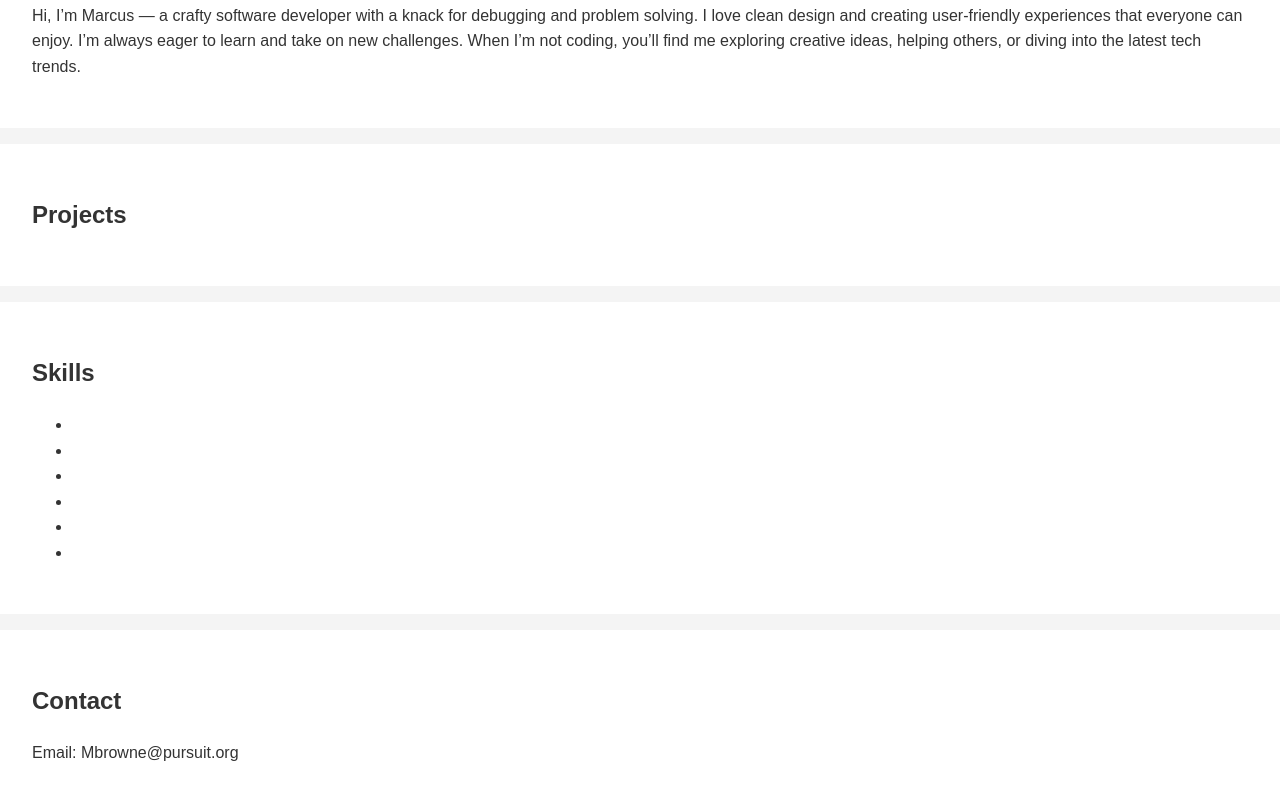
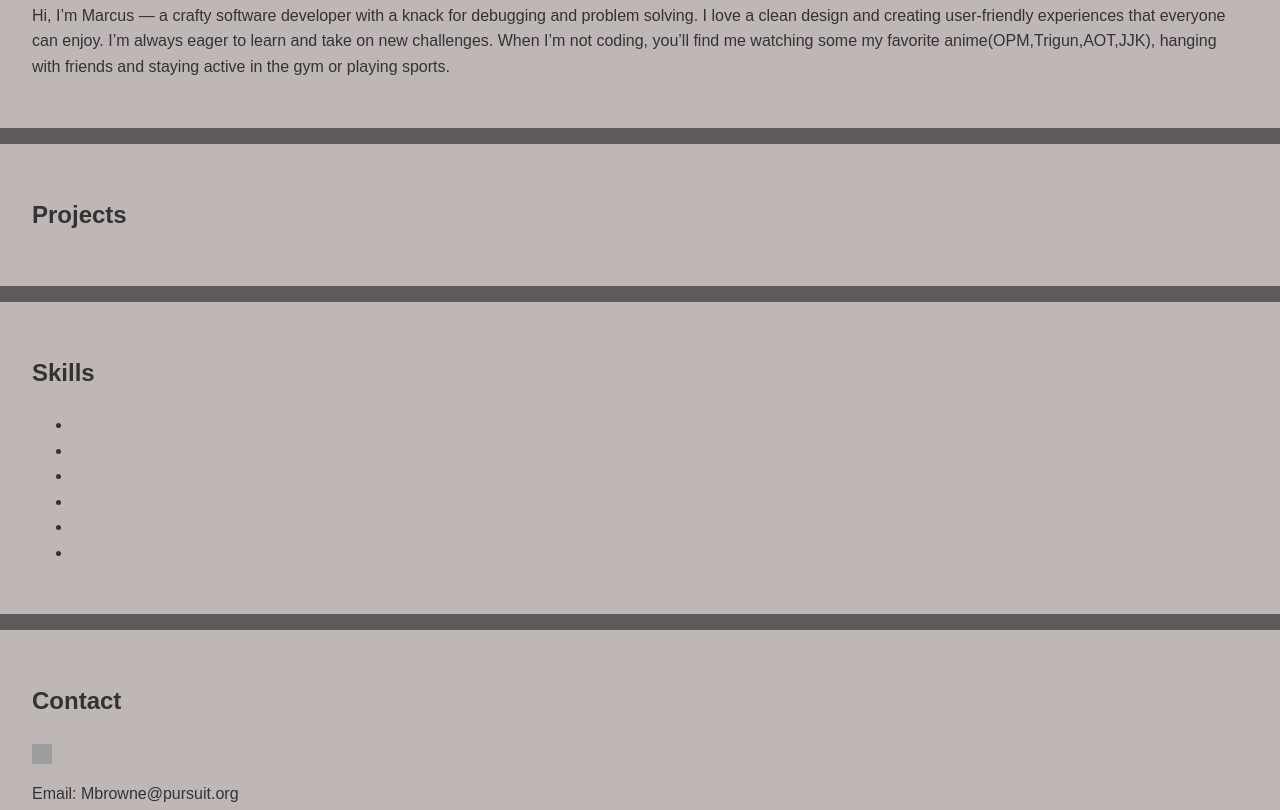
Before and after one commit to MarcusB86/Portfolio_Site, a plain HTML site: page index.html in a window 1280 px wide. Shown: the part 275-1085 px from the top of the page. Drawn offline with Linux system fonts and the light colour scheme; grey boxes are pictures that could not be loaded.

Commit message:
Updated my about me section

```diff
--- a/index.html
+++ b/index.html
@@ -19,7 +19,7 @@
 
   <section id="about">
     <h2>About Me</h2>
-    <p>Hi, I’m Marcus — a crafty software developer with a knack for debugging and problem solving. I love clean design and creating user-friendly experiences that everyone can enjoy. I’m always eager to learn and take on new challenges. When I’m not coding, you’ll find me exploring creative ideas, helping others, or diving into the latest tech trends.
+    <p>Hi, I’m Marcus — a crafty software developer with a knack for debugging and problem solving. I love a clean design and creating user-friendly experiences that everyone can enjoy. I’m always eager to learn and take on new challenges. When I’m not coding, you’ll find me watching some my favorite anime(OPM,Trigun,AOT,JJK), hanging with friends and staying active in the gym or playing sports.
     </p>
   </section>
 
@@ -44,6 +44,9 @@
 
   <section id="contact">
     <h2>Contact</h2>
+    <p><a href="https://github.com/MarcusB86" target="_blank">
+        <img src="https://github.githubassets.com/images/modules/logos_page/GitHub-Mark.png" alt="GitHub" style="width:20px; height:20px; vertical-align:middle; margin-right:5px;">
+       </a></p>
     <p>Email: Mbrowne@pursuit.org</p>
   </section>
 
--- a/styles.css
+++ b/styles.css
@@ -3,7 +3,7 @@ body {
     margin: 0;
     padding: 0;
     line-height: 1.6;
-    background-color: #f4f4f4;
+    background-color: #5f5959;
     color: #333;
   }
 
@@ -23,7 +23,7 @@ body {
   section {
     padding: 2rem;
     margin: 1rem 0;
-    background-color: #fff;
+    background-color: #bfb6b6;
   }
 
   footer {
```
